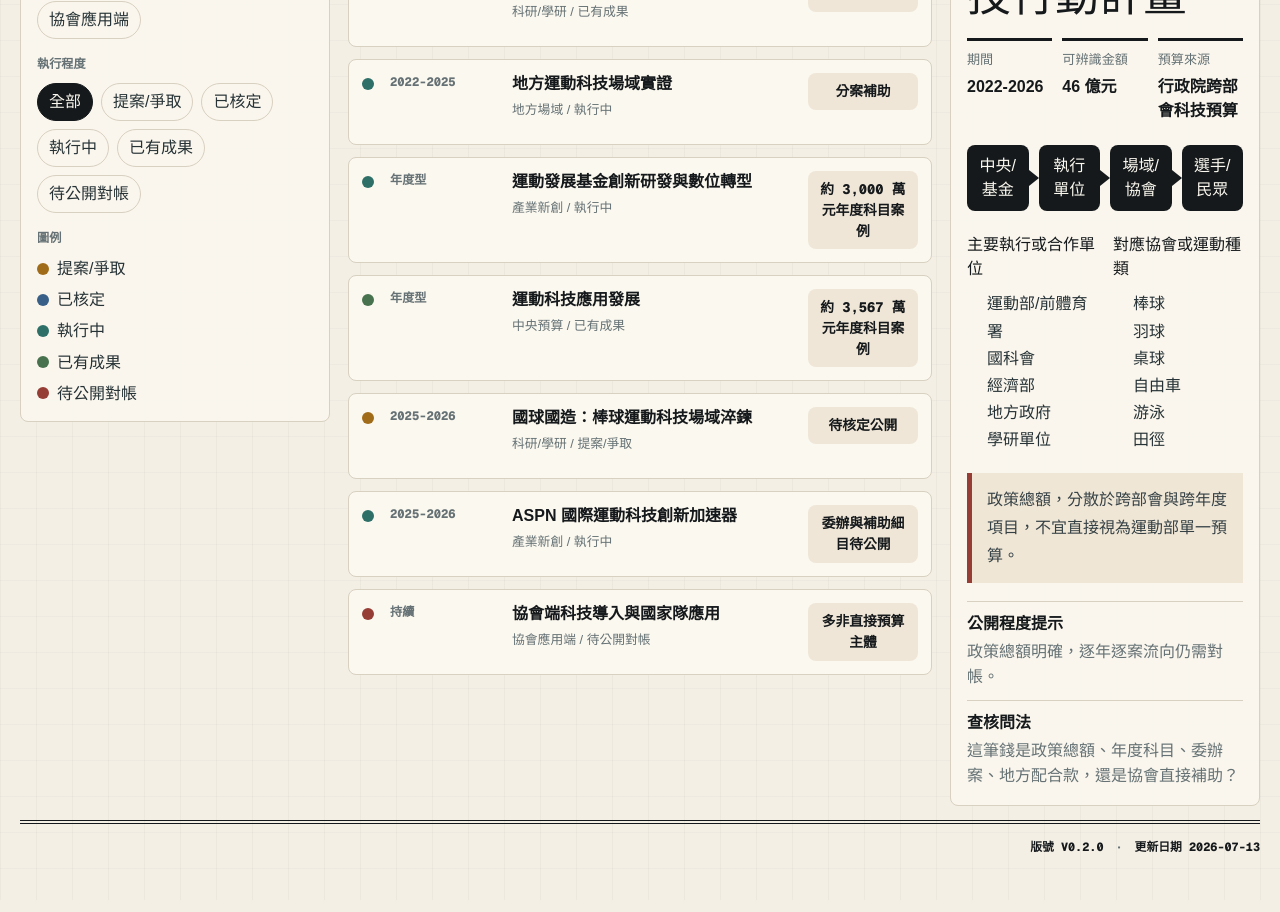
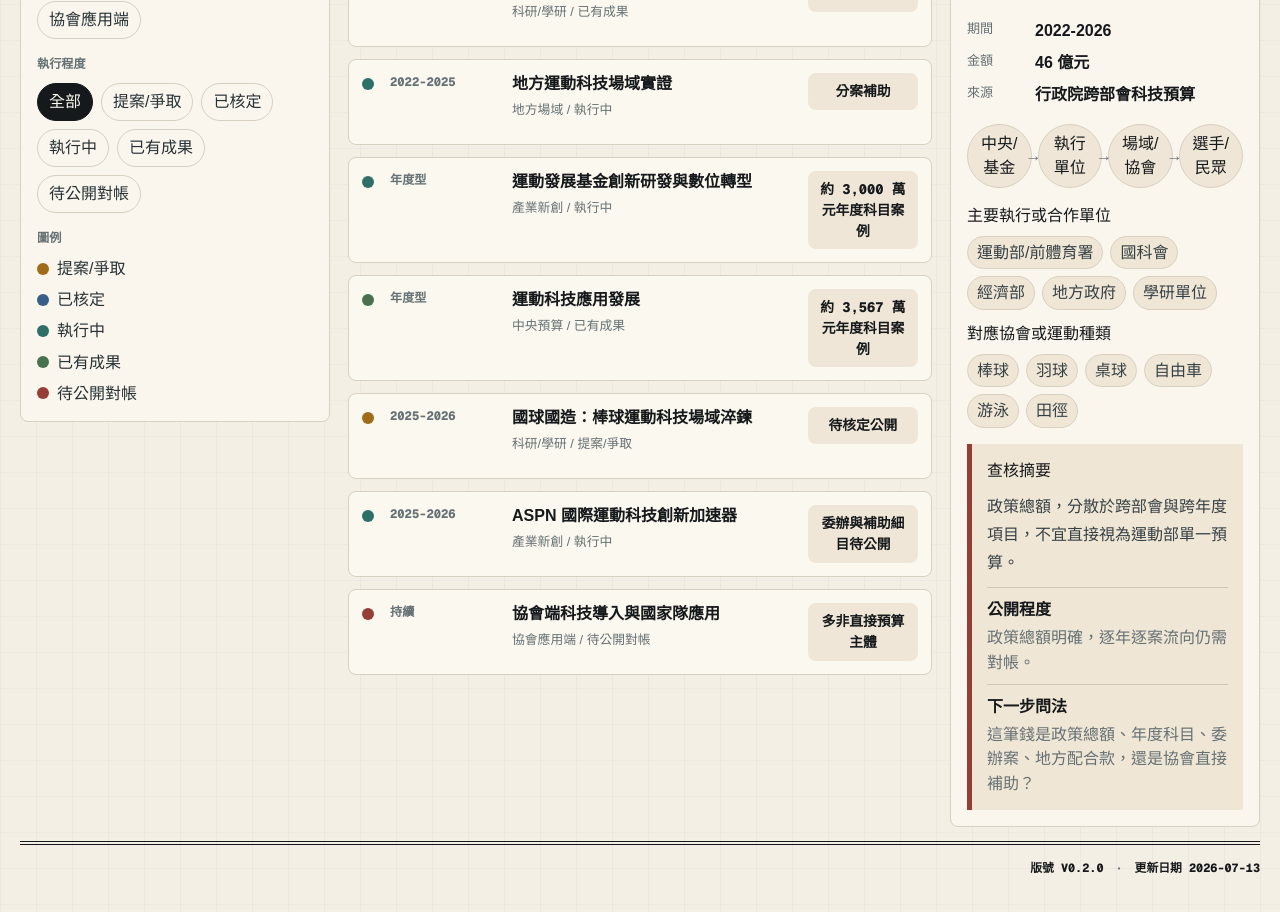
Before and after one commit to doublemoreart-dotcom/sporttech, a Next.js app: page / in a window 1280 px wide. Shown: the part 680-1592 px from the top of the page. Built offline with nearby package versions, Linux system fonts and the light colour scheme.

Commit message:
improve detail panel readability

```diff
--- a/app/globals.css
+++ b/app/globals.css
@@ -332,7 +332,7 @@ h1 {
 }
 
 .detail-panel {
-  min-height: 618px;
+  min-height: 560px;
 }
 
 .detail-header {
@@ -354,75 +354,78 @@ h1 {
 
 .detail-panel h2 {
   color: var(--ink);
-  font-size: clamp(1.65rem, 4vw, 2.75rem);
-  line-height: 1.08;
-  margin-bottom: 18px;
+  font-size: clamp(1.55rem, 3vw, 2.25rem);
+  line-height: 1.12;
+  margin-bottom: 14px;
+  text-wrap: balance;
 }
 
 .facts {
   display: grid;
-  grid-template-columns: repeat(3, 1fr);
-  gap: 10px;
-  margin: 0 0 20px;
+  gap: 7px;
+  margin: 0 0 16px;
 }
 
 .facts div {
-  border-top: 3px solid var(--ink);
-  padding-top: 9px;
+  display: grid;
+  gap: 10px;
+  grid-template-columns: 58px minmax(0, 1fr);
 }
 
 .facts dt {
   color: var(--muted);
   font-size: 0.82rem;
-  margin-bottom: 6px;
+  line-height: 1.55;
+  margin: 0;
 }
 
 .facts dd {
   color: var(--ink);
   font-weight: 800;
+  line-height: 1.55;
   margin: 0;
 }
 
 .flow-diagram {
   display: grid;
   grid-template-columns: repeat(4, 1fr);
-  gap: 10px;
-  margin: 22px 0;
+  gap: 6px;
+  margin: 16px 0;
 }
 
 .flow-diagram span {
-  background: var(--ink);
-  color: var(--panel);
-  min-height: 58px;
-  border-radius: 8px;
+  background: #efe6d7;
+  border: 1px solid var(--line);
+  color: var(--ink);
+  min-height: 38px;
+  border-radius: 999px;
   display: grid;
   place-items: center;
-  padding: 9px;
+  padding: 7px 9px;
   position: relative;
   text-align: center;
 }
 
 .flow-diagram span:not(:last-child)::after {
-  border-bottom: 8px solid transparent;
-  border-left: 10px solid var(--ink);
-  border-top: 8px solid transparent;
-  content: "";
+  color: var(--muted);
+  content: "→";
+  font-weight: 800;
   position: absolute;
-  right: -10px;
-  top: calc(50% - 8px);
+  right: -11px;
+  top: calc(50% - 0.75em);
   z-index: 1;
 }
 
-.two-col {
+.detail-groups {
   display: grid;
-  grid-template-columns: 1fr 1fr;
-  gap: 16px;
+  gap: 12px;
 }
 
-.two-col h3 {
+.detail-groups h3,
+.audit-summary h3 {
   color: var(--ink);
   font-size: 1rem;
-  margin-bottom: 9px;
+  margin-bottom: 8px;
 }
 
 ul {
@@ -434,35 +437,57 @@ li {
   line-height: 1.7;
 }
 
-.note {
+.inline-list {
+  display: flex;
+  flex-wrap: wrap;
+  gap: 7px;
+  list-style: none;
+  padding-left: 0;
+}
+
+.inline-list li {
+  background: #f0e6d6;
+  border: 1px solid var(--line);
+  border-radius: 999px;
+  color: #354145;
+  line-height: 1.35;
+  padding: 5px 9px;
+}
+
+.audit-summary {
   background: #f0e6d6;
   border-left: 5px solid var(--red);
   color: #354145;
   line-height: 1.75;
-  margin: 20px 0 0;
+  margin: 16px 0 0;
   padding: 13px 15px;
 }
 
-.checklist {
-  display: grid;
-  gap: 10px;
-  margin-top: 18px;
+.audit-summary p {
+  margin: 0 0 10px;
 }
 
-.check {
-  border-top: 1px solid var(--line);
-  padding-top: 10px;
+.audit-summary dl {
+  display: grid;
+  gap: 8px;
+  margin: 0;
 }
 
-.check strong {
-  color: var(--ink);
-  display: block;
-  margin-bottom: 4px;
+.audit-summary div {
+  border-top: 1px solid rgba(21, 25, 27, 0.16);
+  padding-top: 8px;
 }
 
-.check span {
+.audit-summary dt {
+  color: var(--ink);
+  font-weight: 800;
+  margin-bottom: 2px;
+}
+
+.audit-summary dd {
   color: var(--muted);
   line-height: 1.55;
+  margin: 0;
 }
 
 .release-strip {
@@ -519,19 +544,15 @@ li {
   }
 
   .metrics,
-  .facts,
   .flow-diagram,
-  .two-col,
   .lane {
     grid-template-columns: 1fr;
   }
 
   .flow-diagram span:not(:last-child)::after {
-    border-left: 8px solid transparent;
-    border-right: 8px solid transparent;
-    border-top: 10px solid var(--ink);
+    content: "↓";
     bottom: -10px;
-    left: calc(50% - 8px);
+    left: calc(50% - 0.35em);
     right: auto;
     top: auto;
   }
--- a/app/page.tsx
+++ b/app/page.tsx
@@ -287,17 +287,17 @@ export default function Home() {
                 <span>{stages[active.stage]}</span>
               </div>
               <h2>{active.title}</h2>
-              <dl className="facts">
+              <dl className="facts compact-facts">
                 <div>
                   <dt>期間</dt>
                   <dd>{active.year}</dd>
                 </div>
                 <div>
-                  <dt>可辨識金額</dt>
+                  <dt>金額</dt>
                   <dd>{active.amount}</dd>
                 </div>
                 <div>
-                  <dt>預算來源</dt>
+                  <dt>來源</dt>
                   <dd>{active.source}</dd>
                 </div>
               </dl>
@@ -307,34 +307,37 @@ export default function Home() {
                 <span>場域/協會</span>
                 <span>選手/民眾</span>
               </div>
-              <div className="two-col">
-                <div>
+              <div className="detail-groups">
+                <section>
                   <h3>主要執行或合作單位</h3>
-                  <ul>
+                  <ul className="inline-list">
                     {active.actors.map((actor) => (
                       <li key={actor}>{actor}</li>
                     ))}
                   </ul>
-                </div>
-                <div>
+                </section>
+                <section>
                   <h3>對應協會或運動種類</h3>
-                  <ul>
+                  <ul className="inline-list">
                     {active.associations.map((association) => (
                       <li key={association}>{association}</li>
                     ))}
                   </ul>
-                </div>
+                </section>
               </div>
-              <p className="note">{active.note}</p>
-              <div className="checklist">
-                <div className="check">
-                  <strong>公開程度提示</strong>
-                  <span>{active.publicness}</span>
-                </div>
-                <div className="check">
-                  <strong>查核問法</strong>
-                  <span>這筆錢是政策總額、年度科目、委辦案、地方配合款，還是協會直接補助？</span>
-                </div>
+              <div className="audit-summary">
+                <h3>查核摘要</h3>
+                <p>{active.note}</p>
+                <dl>
+                  <div>
+                    <dt>公開程度</dt>
+                    <dd>{active.publicness}</dd>
+                  </div>
+                  <div>
+                    <dt>下一步問法</dt>
+                    <dd>這筆錢是政策總額、年度科目、委辦案、地方配合款，還是協會直接補助？</dd>
+                  </div>
+                </dl>
               </div>
             </div>
           ) : (
```
Also changed, not shown: 1 other file (tests, documents, lock files or other folders).
